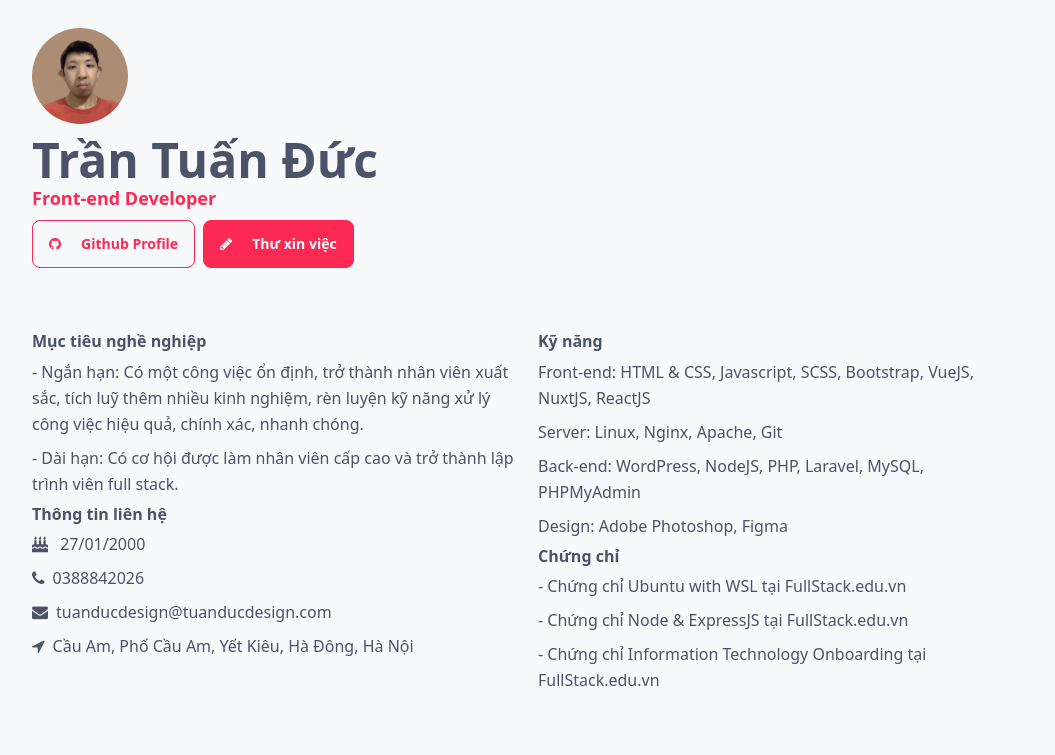
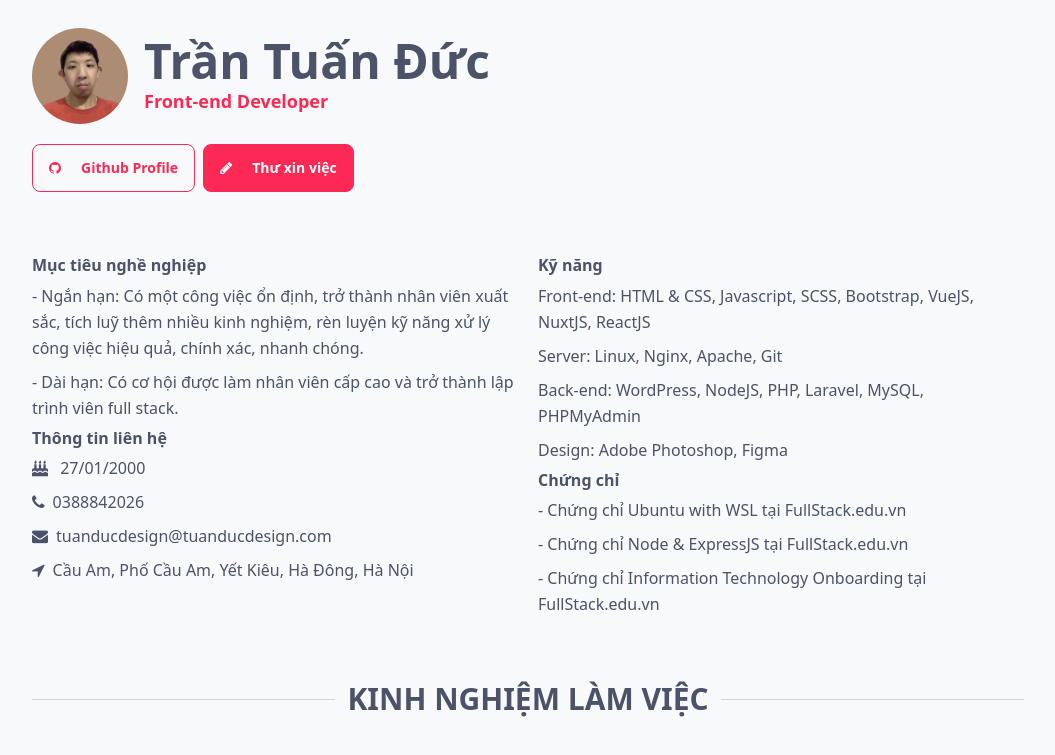
Before and after one commit to tuanductran/cv, a Vue app: page / in a window 1280 px wide. Shown: the top 755 px of the page, without its empty margins (112-1167 px from the left). Built offline with nearby package versions, Linux system fonts and the light colour scheme.

Commit message:
Update index.vue
Change layout information

```diff
--- a/src/views/Intro/Profile/index.vue
+++ b/src/views/Intro/Profile/index.vue
@@ -9,22 +9,27 @@
 <template>
    <div class="order-1">
       <!-- Personal infos -->
-      <div class="relative">
+      <div class="relative flex flex-col-reverse">
+         <div class="flex items-center space-x-4">
          <!-- Avatar -->
-         <div class="mx-auto">
-            <img class="w-24 h-24 rounded-full" :alt="`${ intro.fullname } photo`" :src="`./assets/${ intro.avatar }`" loading="lazy" deasync="true">
-         </div>
+         <img class="flex-none w-24 h-24 rounded-full object-cover" :alt="`${ intro.fullname } photo`" :src="`./assets/${ intro.avatar }`" loading="lazy" deasync="true">
          <!-- End avatar -->
+         <div class="flex-auto ml-2">
          <!-- Fullname -->
-         <h1 class="text-3xl lg:text-4xl xl:text-5xl font-bold mt-3">
+         <h1 class="text-3xl lg:text-4xl xl:text-5xl font-bold">
             {{ intro.fullname }}
          </h1>
          <!-- End fullname -->
          <!-- Role -->
-         <p class="text-main-color font-semibold text-lg">
+         <p class="text-main-color font-semibold text-lg mt-0.5">
             {{ intro.role }}
          </p>
          <!-- End Role -->
+         </div>
+         </div>
+      </div>
+      <!-- Action -->
+      <div class="relative mt-3">
          <!-- Github -->
          <a class="btn btn-sm md:btn-md vnodesign-border-color !bg-transparent text-main-color gap-2 normal-case lg:gap-3 mt-2" role="button" :href="intro.links[projectLinks]" title="Github Profile" target="_blank" onClick="ga('event', 'ProjectsLink', 'view', 'projects_link');">
              <i :class="`fa fa-${ projectLinks } mr-2`" />
```
